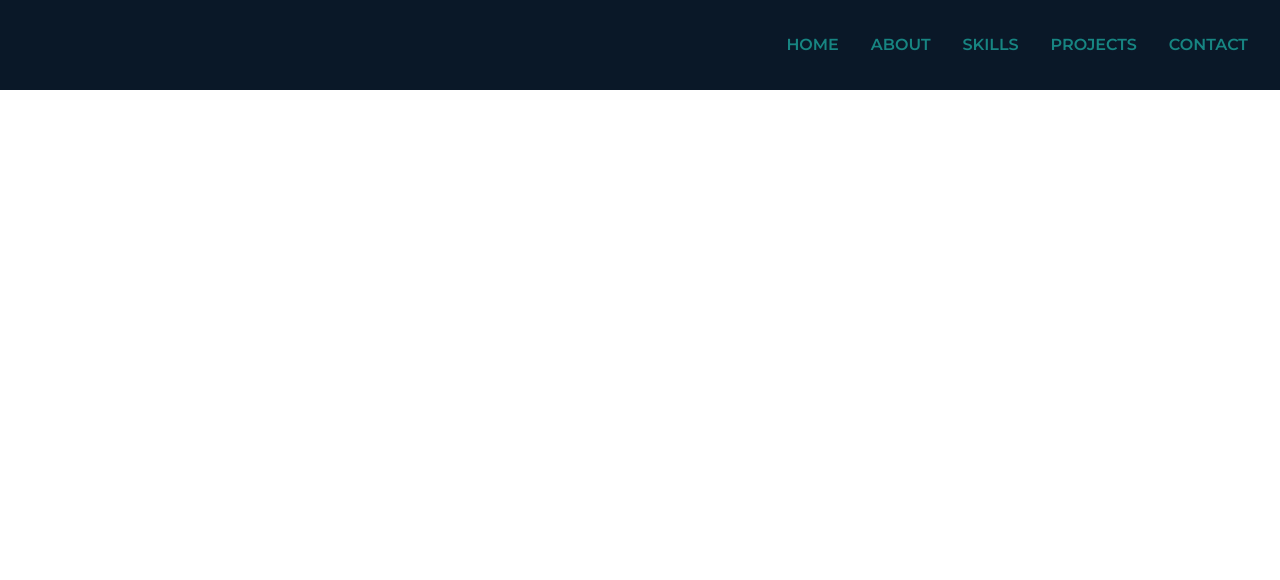
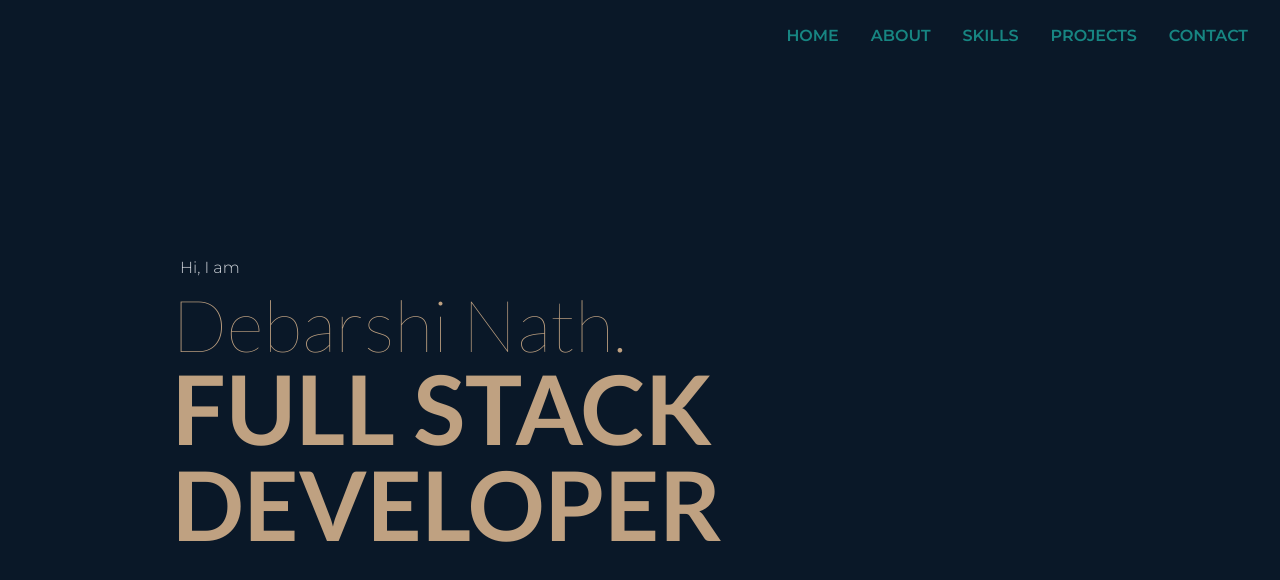
Before and after one commit to nath-d/Portfolio, a React (Create React App) app: page / in a window 1280 px wide. Shown: the top 580 px of the page. Built offline with nearby package versions, Linux system fonts and the light colour scheme.

Commit message:
landing details

```diff
--- a/src/index.css
+++ b/src/index.css
@@ -21,4 +21,8 @@ code {
     @apply px-4;
     @apply cursor-pointer;
   }
+  underline{
+    text-decoration-color: red;
+    text-decoration: underline;
 }
+}
--- a/src/screens/homepage/Homepage.jsx
+++ b/src/screens/homepage/Homepage.jsx
@@ -8,15 +8,8 @@ const Homepage = () => {
 
   return (
     <>
-        <div className='bg-[#0A1828]'>
-            <div>
-                <Navbar/>
-            </div>
-            <div className='max-w-full'>
-                <Landing/>
-            </div>
-
-        </div>
+      <Navbar/>
+      <Landing/>
     </>
   )
 }
--- a/src/screens/homepage/components/Landing.jsx
+++ b/src/screens/homepage/components/Landing.jsx
@@ -2,7 +2,16 @@ import React from 'react'
 
 const Landing = () => {
   return (
-    <div name= 'home'>
+    <div name= 'home' className='w-full h-screen bg-[#0A1828]'>
+
+      {/* container */}
+      <div className='max-w-[1000px] mx-auto px-8 flex flex-col justify-center h-full'>
+        <p className='text-gray-300 font-mont text-base p-2'>Hi, I am</p>
+        <h1 className='text-4xl sm:text-7xl font-lato text-[#BFA181] font-thin'>Debarshi Nath.</h1>
+        <h2 className='text-4xl sm:text-8xl font-lato text-[#BFA181] font-bold'>FULL STACK DEVELOPER</h2>
+
+
+      </div>
 
     </div>
   )
--- a/src/screens/homepage/components/Navbar.jsx
+++ b/src/screens/homepage/components/Navbar.jsx
@@ -9,15 +9,15 @@ const Navbar = () => {
     const [nav, setNav] = useState(false)
     const handleClick = () => setNav(!nav)
     return (
-        <div className='font-mont font-semibold sticky w-full h-[90px] flex justify-end items-center px-4 bg-[#0A1828] text-[#178582]'>
+        <div className='font-mont font-semibold fixed w-full h-80px] flex justify-end items-center px-4 bg-[#0A1828] text-[#178582] py-6'>
             {/* menu */}
 
             <ul className='hidden md:flex'>
-                <li>HOME</li>
-                <li>ABOUT</li>
-                <li>SKILLS</li>
-                <li>PROJECTS</li>
-                <li>CONTACT</li>
+                <li className='hover:text-[#BFA181]'>HOME</li>
+                <li className='hover:text-[#BFA181]'>ABOUT</li>
+                <li className='hover:text-[#BFA181]'>SKILLS</li>
+                <li className='hover:text-[#BFA181]'>PROJECTS</li>
+                <li className='hover:text-[#BFA181]'>CONTACT</li>
             </ul>
 
             {/* hamburger */}
--- a/tailwind.config.js
+++ b/tailwind.config.js
@@ -11,5 +11,15 @@ module.exports = {
       }
     },
   },
-  plugins: [],
+  plugins: [
+    function ({addUtilities}) {
+      const extendUnderline = {
+          '.underline': {
+              'textDecoration': 'underline',
+              'text-decoration-color': '#BFA181',
+          },
+      }
+      addUtilities(extendUnderline)
+  }
+  ],
 }
```
